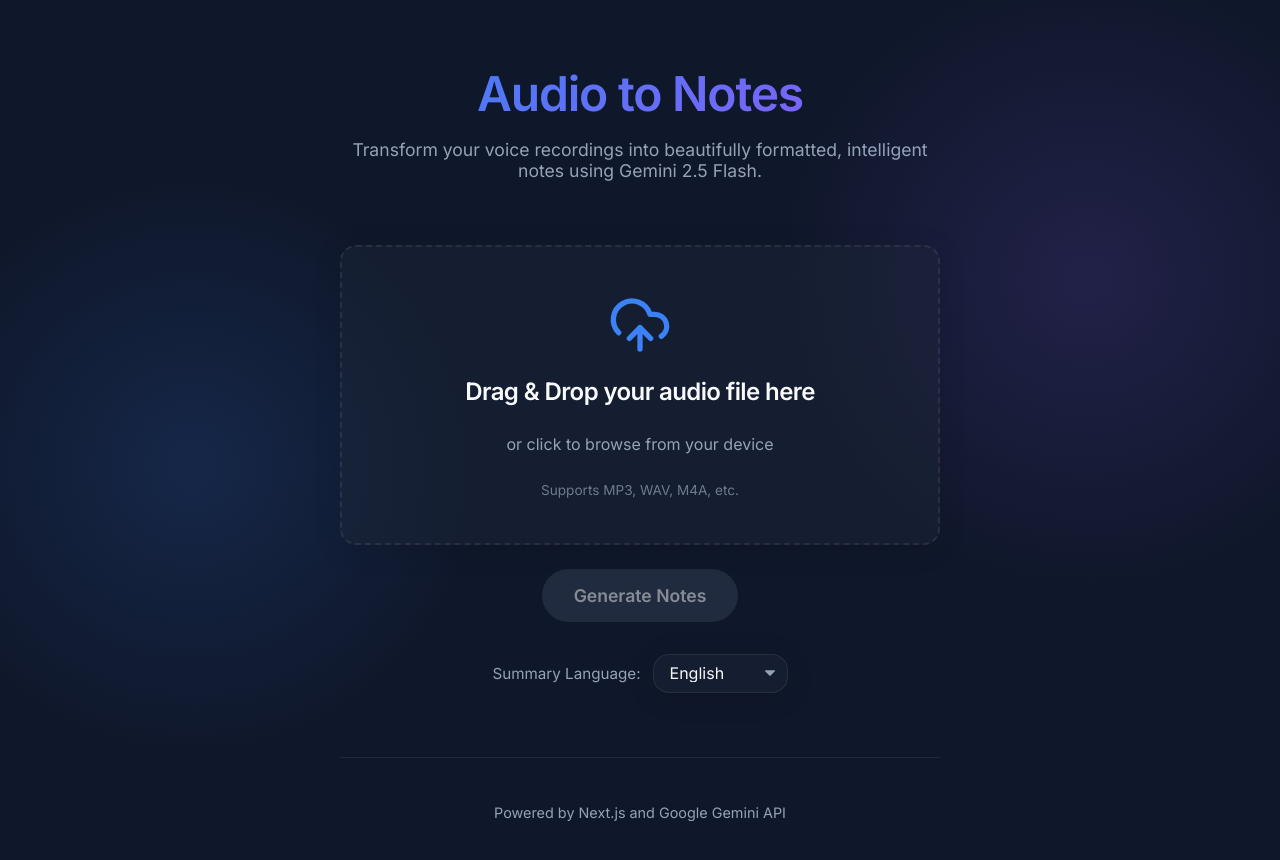
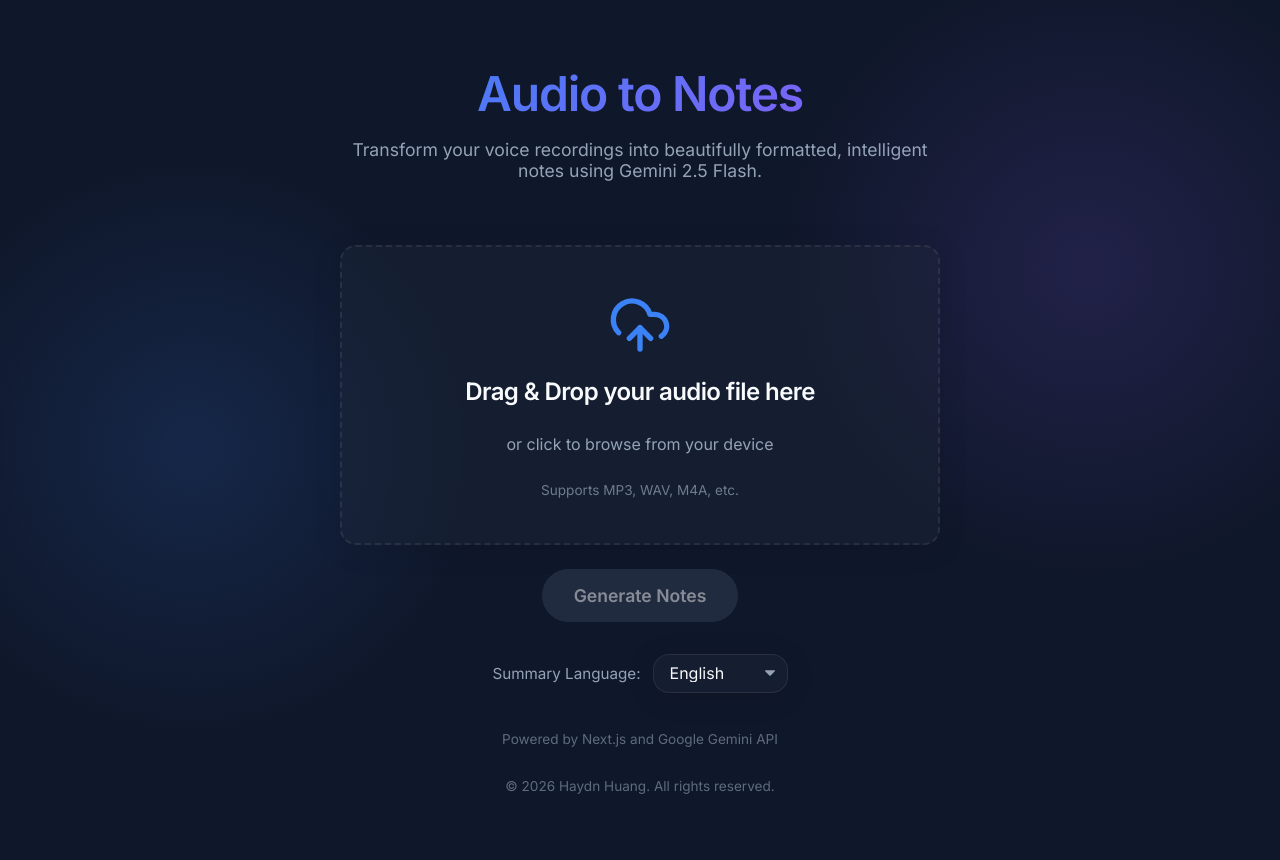
Before and after one commit to haydn-gmail/Audio-Transcription, a Next.js app: page / in a window 1280 px wide. Shown: the top 860 px of the page. Built offline with nearby package versions, Linux system fonts and the light colour scheme.

Commit message:
feat: Extract footer into a dedicated component and display dynamic copyright information fetched from a file.

```diff
--- a/src/app/page.tsx
+++ b/src/app/page.tsx
@@ -1,5 +1,6 @@
 import styles from "./page.module.css";
 import Uploader from "../components/Uploader";
+import Footer from "../components/Footer";
 
 export default function Home() {
   return (
@@ -16,9 +17,7 @@ export default function Home() {
         <Uploader />
       </main>
 
-      <footer className={styles.footer}>
-        <p>Powered by Next.js and Google Gemini API</p>
-      </footer>
+      <Footer />
     </div>
   );
 }
--- /dev/null
+++ b/src/components/Footer.tsx
@@ -0,0 +1,32 @@
+"use client";
+
+import { useState, useEffect } from "react";
+
+export default function Footer() {
+    const [copyright, setCopyright] = useState("");
+
+    useEffect(() => {
+        fetch("/copyright.txt")
+            .then((r) => r.text())
+            .then((t) => setCopyright(t.trim()))
+            .catch(() => setCopyright(""));
+    }, []);
+
+    return (
+        <footer
+            style={{
+                textAlign: "center",
+                padding: "24px 16px",
+                color: "var(--text-secondary)",
+                fontSize: "0.85rem",
+                opacity: 0.6,
+                display: "flex",
+                flexDirection: "column",
+                gap: "4px",
+            }}
+        >
+            <p>Powered by Next.js and Google Gemini API</p>
+            {copyright && <p>{copyright}</p>}
+        </footer>
+    );
+}
```
Also changed, not shown: public/copyright.txt (added).
